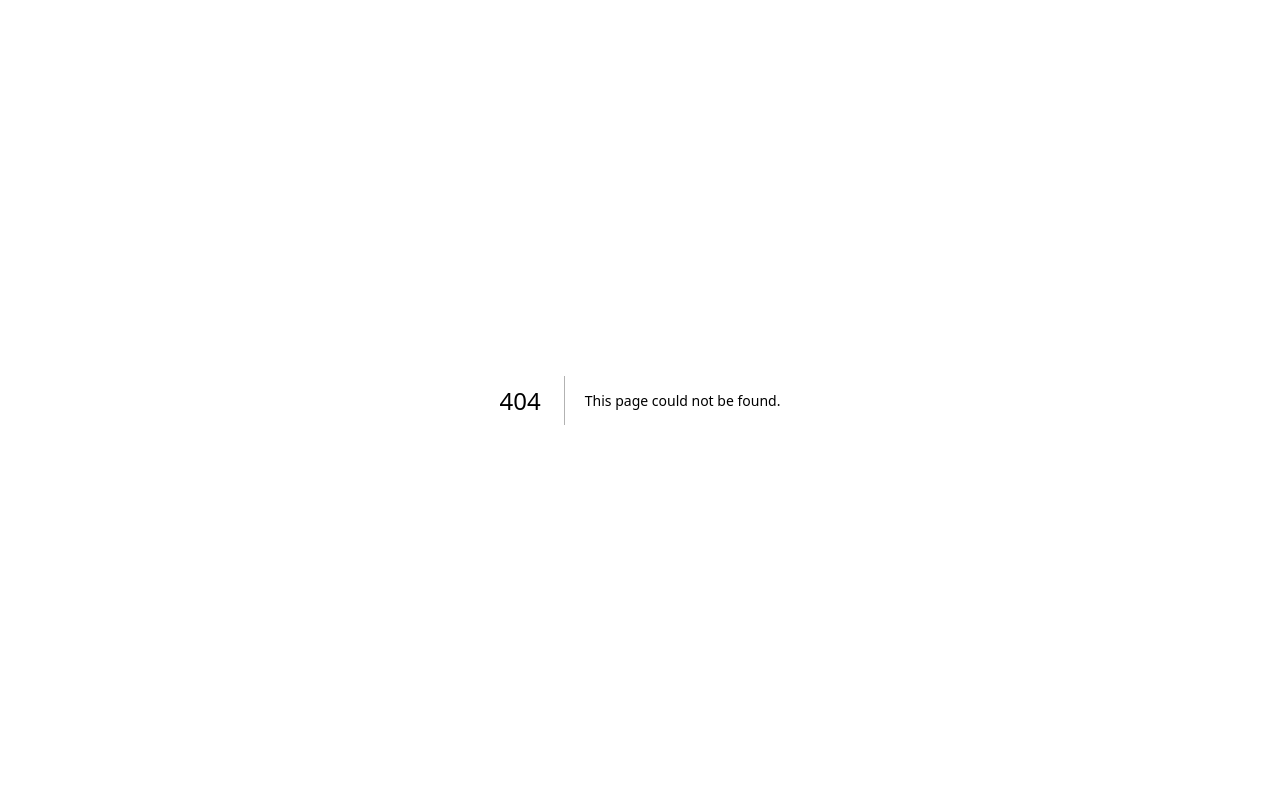
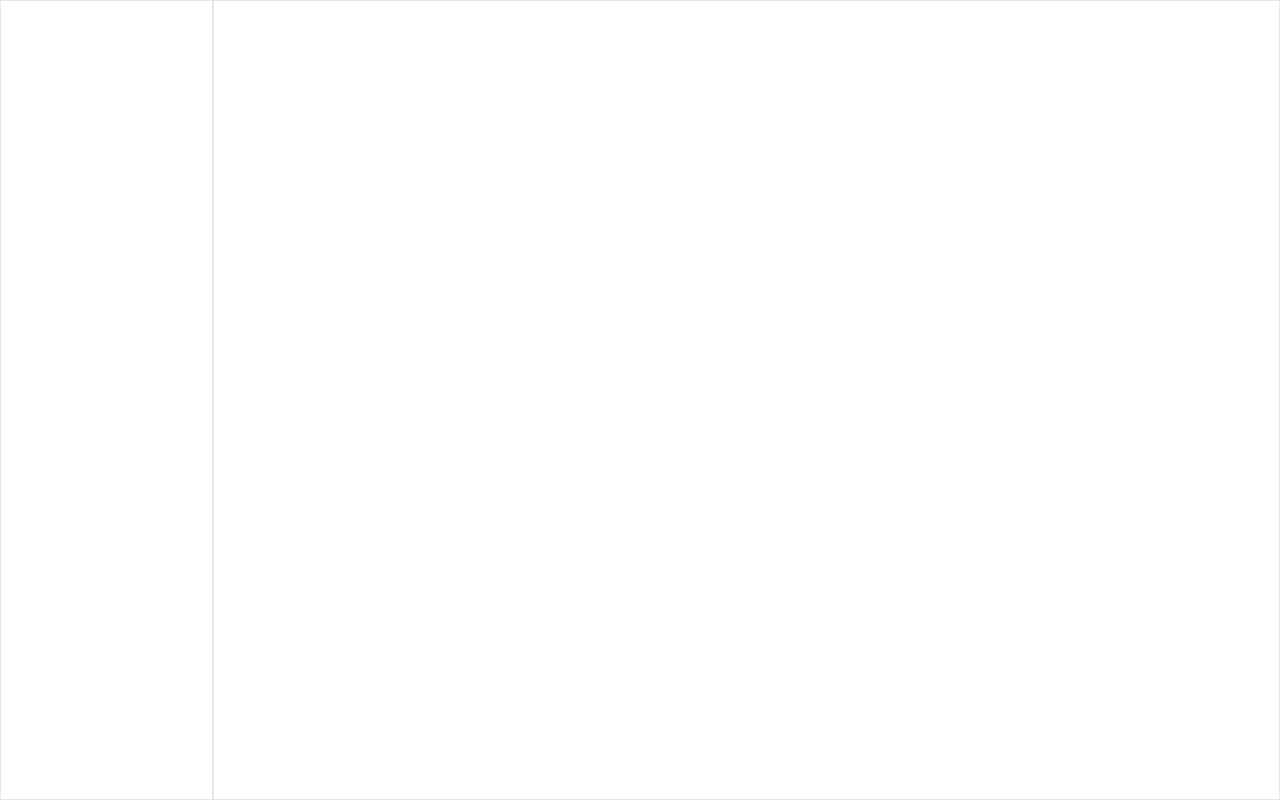
Before and after one commit to Avin008/crework-assignment, a Next.js app: page /dashboard in a window 1280 px wide. Before the commit this address had no page. Built offline with nearby package versions, Linux system fonts and the light colour scheme.

Commit message:
added: dashboard page

```diff
--- /dev/null
+++ b/app/dashboard/page.tsx
@@ -0,0 +1,10 @@
+const Dashboard = () => {
+  return (
+    <main className="h-screen grid grid-cols-12">
+      <section className="col-span-2 border"></section>
+      <section className="col-span-10 border"></section>
+    </main>
+  );
+};
+
+export default Dashboard;
--- a/app/page.tsx
+++ b/app/page.tsx
@@ -3,7 +3,7 @@ import { useRouter } from "next/navigation";
 
 export default function Home() {
   const router = useRouter();
-  if (true) {
+  if (false) {
     router.push("login");
   } else {
     router.push("/dashboard");
```
